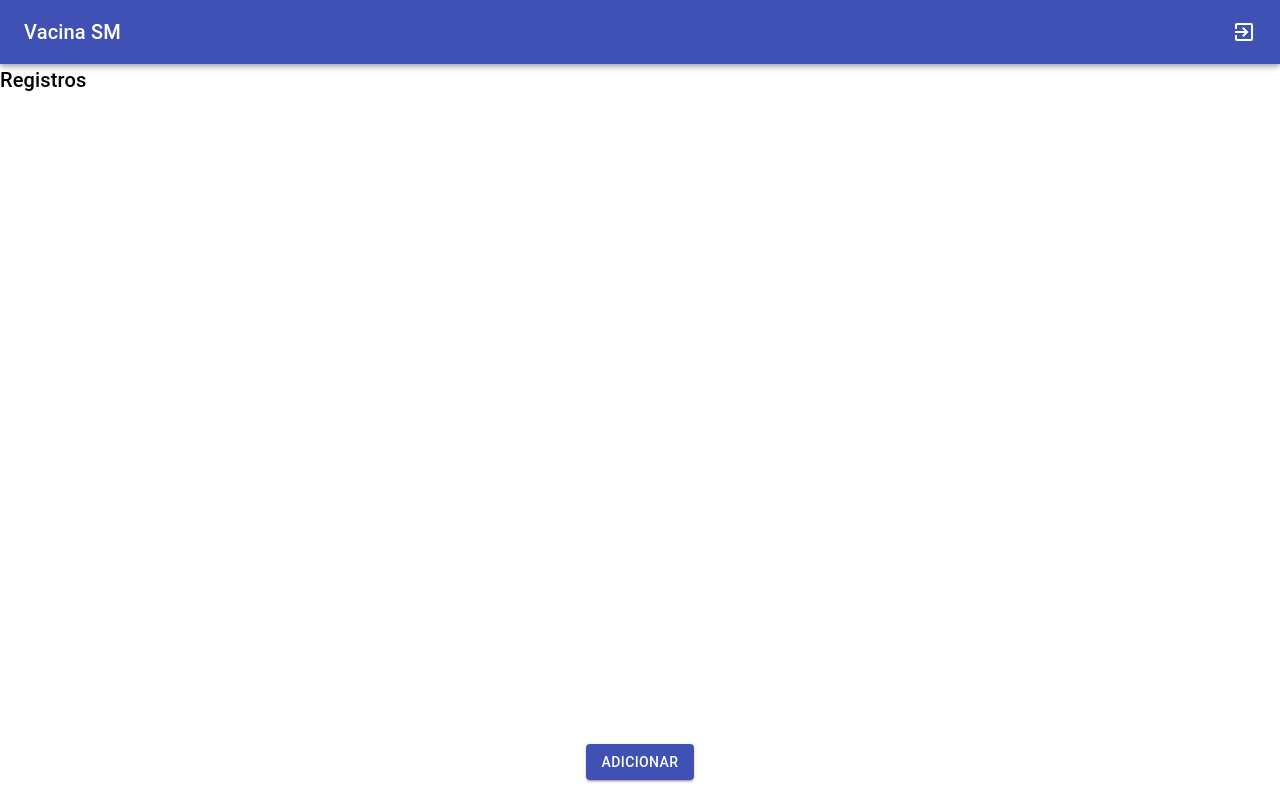
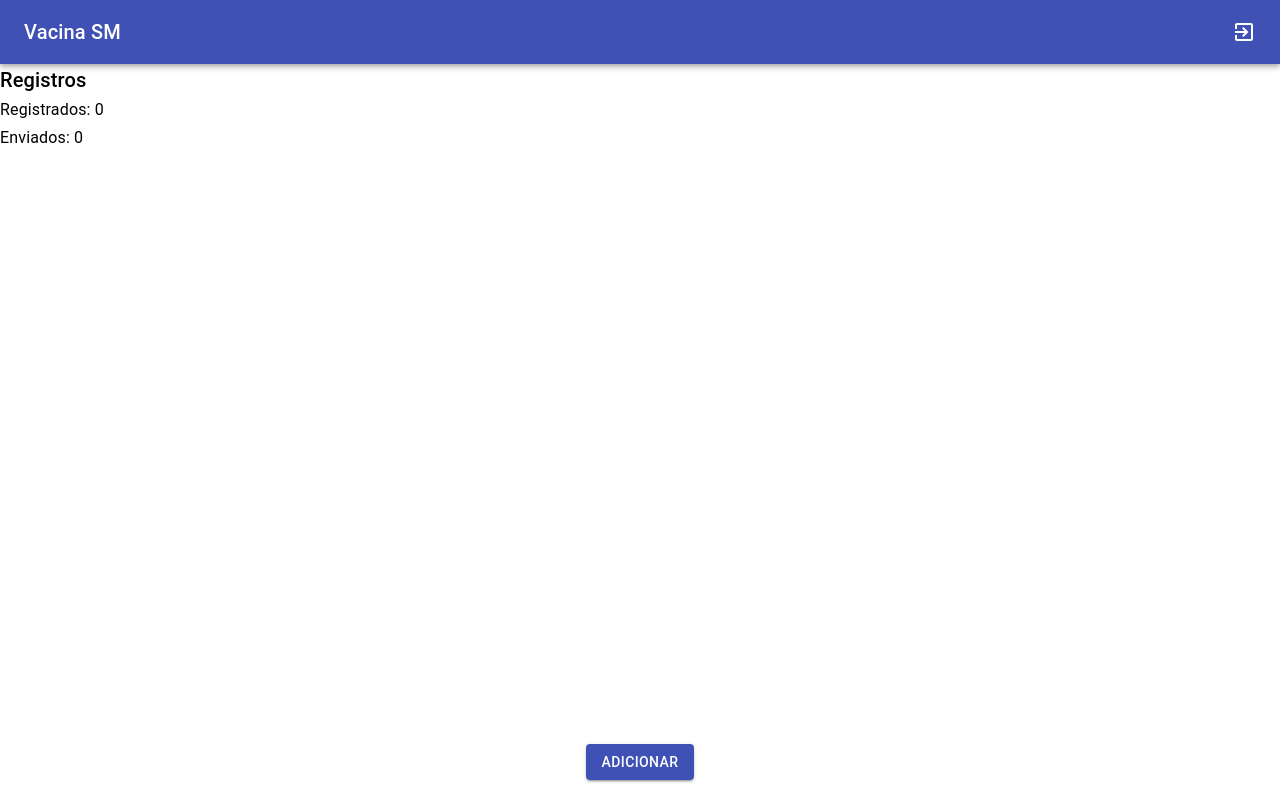
Before and after one commit to appspmsm/APP-VACINA, a React (Create React App) app: page /cadastros in a window 1280 px wide. Built offline with nearby package versions, Linux system fonts and the light colour scheme.

Commit message:
numero registrados e enviados

```diff
--- a/src/pages/CadastroPage.js
+++ b/src/pages/CadastroPage.js
@@ -219,9 +219,9 @@ function CadastroPage(props) {
           console.log(err);
           if ('serviceWorker' in navigator && 'SyncManager' in window) {
             navigator.serviceWorker.ready.then(function (reg) {
-              reg.sync.register('sendCadastros');
               setLoading(false);
               history.push('/cadastros');
+              return reg.sync.register('sendCadastros');
             }).catch((e) => {
               // system was unable to register for a sync,
               // this could be an OS-level restriction
--- a/src/pages/ListaCadastrosPage.js
+++ b/src/pages/ListaCadastrosPage.js
@@ -30,6 +30,8 @@ function ListaCadastrosPage() {
     const history = useHistory();
     const [cadastros, setCadastros] = React.useState([]);
     const [loading, setLoading] = React.useState(false);
+    const [numRegistros, setNumRegistros] = React.useState(0);
+    const [numEnviados, setNumEnviados] = React.useState(0);
     const db = new Dexie('Cadastros');
     db.version(1).stores({
       cadastros: '++id, cpf, status'
@@ -43,6 +45,8 @@ function ListaCadastrosPage() {
         setLoading(true);
         const cadastrosIdb = await db.cadastros.toArray();
         setCadastros(cadastrosIdb);
+        setNumRegistros(cadastrosIdb.length);
+        setNumEnviados(cadastrosIdb.filter(cadastro => cadastro.status === 'ok').length);
         setLoading(false);
     }
 
@@ -55,6 +59,8 @@ function ListaCadastrosPage() {
             <AppToolbar logoutButton/>
             <div>
                 <Typography variant="h6">Registros</Typography>
+                <Typography variant="subtitle1">Registrados: {numRegistros}</Typography>
+                <Typography variant="subtitle1">Enviados: {numEnviados}</Typography>
                 <List dense className={classes.list} >
                     {cadastros.map((cadastro) => {
                         return (
```
